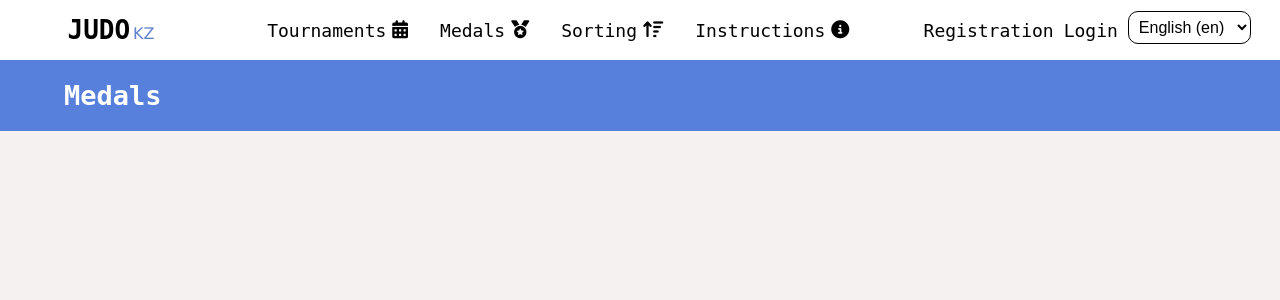
After one commit to Jaswine/judo-platform, a Django app: page /en/medals in a window 1280 px wide. The commit adds this page. Shown: the top 300 px of the page. Run offline with Django 4.2, Linux system fonts and the light colour scheme; some libraries are stand-ins or nearby versions.

Commit message:
add more pages, add tossing page

```diff
--- /dev/null
+++ b/back/base/templates/base/main_pages/medals.html
@@ -0,0 +1,13 @@
+{% include 'main.html' %}
+{% load static i18n %}
+
+{% block title %}
+<link rel="stylesheet" href="{% static 'css/tournament.css' %}">
+<title>Judo E-Platforma Medals</title>
+{% endblock title %}
+
+{% block content %}
+<h2 class="title">{% trans 'Medals' %}</h2>
+<div class="home">
+</div>
+{% endblock content %}
--- a/back/base/templates/base/tournaments/show_tournaments.html
+++ b/back/base/templates/base/tournaments/show_tournaments.html
@@ -84,6 +84,9 @@
                {% if request.user.profile.userType == 'Админ' or request.user.profile.userType == 'Секретарь' or request.user.is_superuser  %}
                   <a href="{% url 'base:tournamets_admin_update_info' tournament.slug %}" class="btn">{% trans 'Change' %}</a>
                {% endif  %}
+               {% if request.user.profile.userType == 'Админ' or request.user.profile.userType == 'Секретарь' or request.user.is_superuser  %}
+                  <a href="{% url 'base:toss' tournament.slug %}" class="btn">{% trans 'Toss' %}</a>
+               {% endif  %}
             </div>
          </div>
          {% endif %}
--- a/back/base/urls.py
+++ b/back/base/urls.py
@@ -4,6 +4,7 @@ from .views import auth as views
 from .views import profile
 from .views import tournaments, tournament_admin
 from .views import athletes
+from .views import main
 
 app_name = 'base'
 
@@ -37,6 +38,9 @@ urlpatterns = [
    path('tournaments/<str:slug>/registration-on-tournament', tournaments.registration_on_tournament, name='registration_on_tournament'),
    path('tournaments/<str:slug>/list-of-registered-on-tournament', tournaments.list_of_registered_on_tournament, name='list_of_registered_on_tournament'),
 
+   # Tournament sorting
+   path('tournaments/<str:slug>/toss', tournaments.tournament_toss, name='toss'),
+
    # Tournament panel
    path('tournaments/<str:slug>/panel/update-info', tournament_admin.tournamets_admin_update_info, name='tournamets_admin_update_info'),
    path('tournaments/<str:slug>/panel/delete-tournament', tournament_admin.tournamets_admin_delete, name='tournamets_admin_delete'),
@@ -50,4 +54,8 @@ urlpatterns = [
    path('tournaments/weight-categories/<str:slug>/<int:id>/weight', tournaments.weight_category_weight, name='weight_category_weight'),
    path('tournaments/weight-categories/<str:slug>/<int:id>/weight/<int:weight_id>/delete', tournaments.weight_category_weight_delete, name='weight_category_weight_delete'),
 
+   # Main pages
+   path('instructions', main.instructions_view, name='instructions'),
+   path('medals', main.medals_view, name='medals'),
+   path('sorting', main.sorting_view, name='sorting'),
 ]
--- /dev/null
+++ b/back/base/views/main.py
@@ -0,0 +1,13 @@
+from django.shortcuts import render, redirect
+from django.contrib.auth.decorators import login_required
+from django.contrib import messages
+
+
+def instructions_view(request):
+   return render(request, 'base/main_pages/instructions.html')
+
+def medals_view(request):
+   return render(request, 'base/main_pages/medals.html')
+
+def sorting_view(request):
+   return render(request, 'base/main_pages/sorting.html')
--- a/back/static/css/styles.css
+++ b/back/static/css/styles.css
@@ -26,6 +26,7 @@ header {
    width: 100%;
    height: 60px;
    background-color: #fff;
+   z-index: 10;
 }
 .header__center {
    display: flex;
@@ -313,3 +314,10 @@ header {
    margin: 2% 0;
    background-color: rgb(20,20,20, .1);
 }
+
+
+.title {
+   background-color: #577fdc;
+   color: #fff;
+   padding: 20px 5%;
+}
--- a/back/static/css/tournament.css
+++ b/back/static/css/tournament.css
@@ -1,10 +1,5 @@
 @import './variables.css';
 
-.title {
-   background-color: #577fdc;
-   color: #fff;
-   padding: 20px 5%;
-}
 .home {
    /* display: grid; */
    /* grid-template-columns: 1fr 4fr; */
@@ -113,6 +108,14 @@ input {
 }
 .tournament__buttons {
    margin-bottom: 10px;
+   height: 100%;
+
+   display: flex;
+   justify-content: start;
+   align-items: start;
+   flex-wrap: wrap;
+   gap: 6px;
+   row-gap: 6px;
 }
 .tournament__category {
    padding: 4px 6px;
--- a/back/static/css/tournaments/tournament_show.css
+++ b/back/static/css/tournaments/tournament_show.css
@@ -146,6 +146,7 @@
    background-color: rgb(87, 127, 220, .2);
    padding: .4rem .8rem;
    border-left: 5px solid rgb(87, 127, 220, .7);
+   margin-bottom: 6px;
 }
 .tour {
    margin: 5px 0;
--- a/back/templates/header.html
+++ b/back/templates/header.html
@@ -18,17 +18,17 @@
          {% trans 'Tournaments' %}
          <i class="fa-solid fa-calendar-days"></i>
       </a>
-      <a href="{% url "base:show_tournaments" %}" class="link">
+      <a href="{% url "base:medals" %}" class="link">
          {% trans 'Medals' %}
          <i class="fa-solid fa-medal"></i>
       </a>
-      <a href="{% url "base:show_tournaments" %}" class="link">
+      <a href="{% url "base:sorting" %}" class="link">
          {% trans 'Sorting' %}
          <i class="fa-solid fa-arrow-up-wide-short"></i>
       </a>
-      <a href="{% url "base:show_tournaments" %}" class="link">
-         {% trans 'Contacts' %}
-         <i class="fa-solid fa-address-card"></i>
+      <a href="{% url "base:instructions" %}" class="link">
+         {% trans 'Instructions' %}
+         <i class="fa-solid fa-circle-info"></i>
       </a>
    </div>
 
```
Also changed, not shown: back/base/templates/base/main_pages/instructions.html (added, +13 -0 lines), back/base/templates/base/main_pages/sorting.html (added, +13 -0 lines), back/base/templates/base/tournaments/panel/components/athletes_admin_category.html (+6 -1 lines), back/base/templates/base/tournaments/show_tournament.html (+7 -6 lines), back/base/templates/base/tournaments/tournament_sorting.html (added, +11 -0 lines), back/base/views/tournament_admin.py (+10 -1 lines), back/base/views/tournaments.py (+13 -5 lines), back/db.sqlite3, 1 other file.
